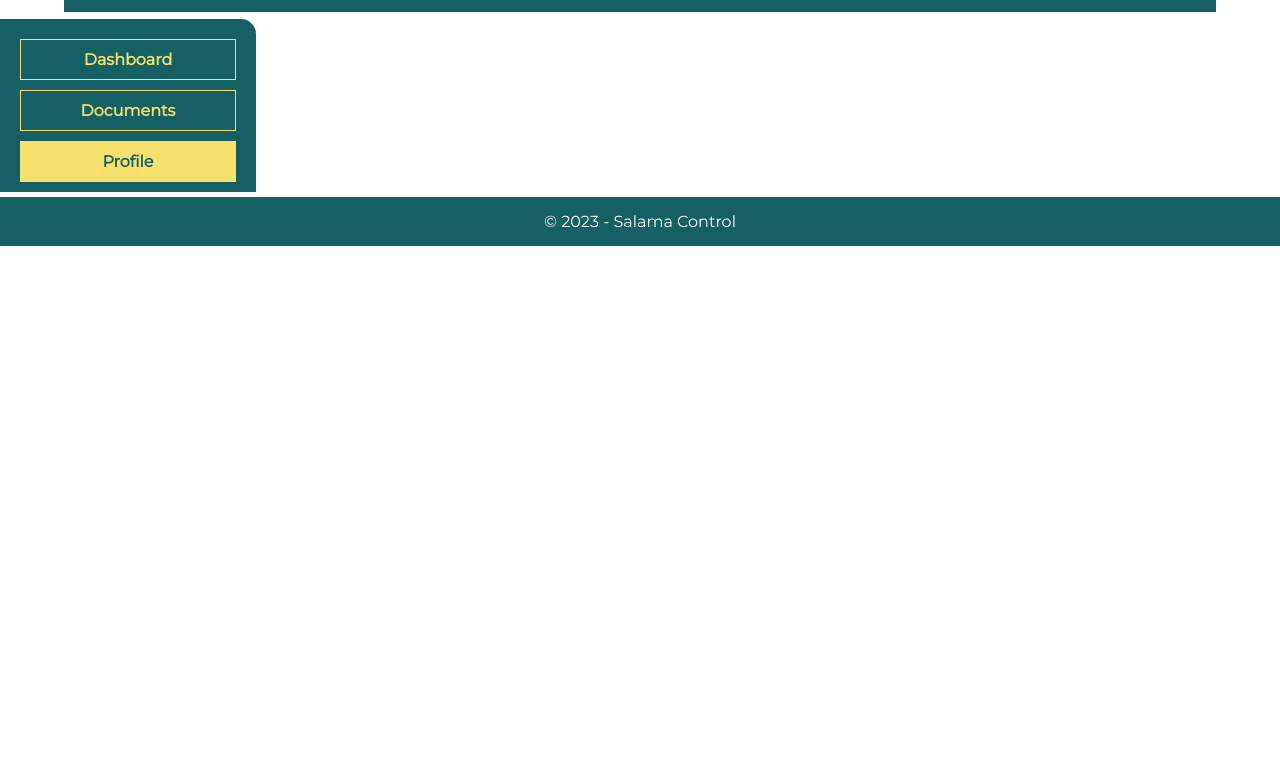
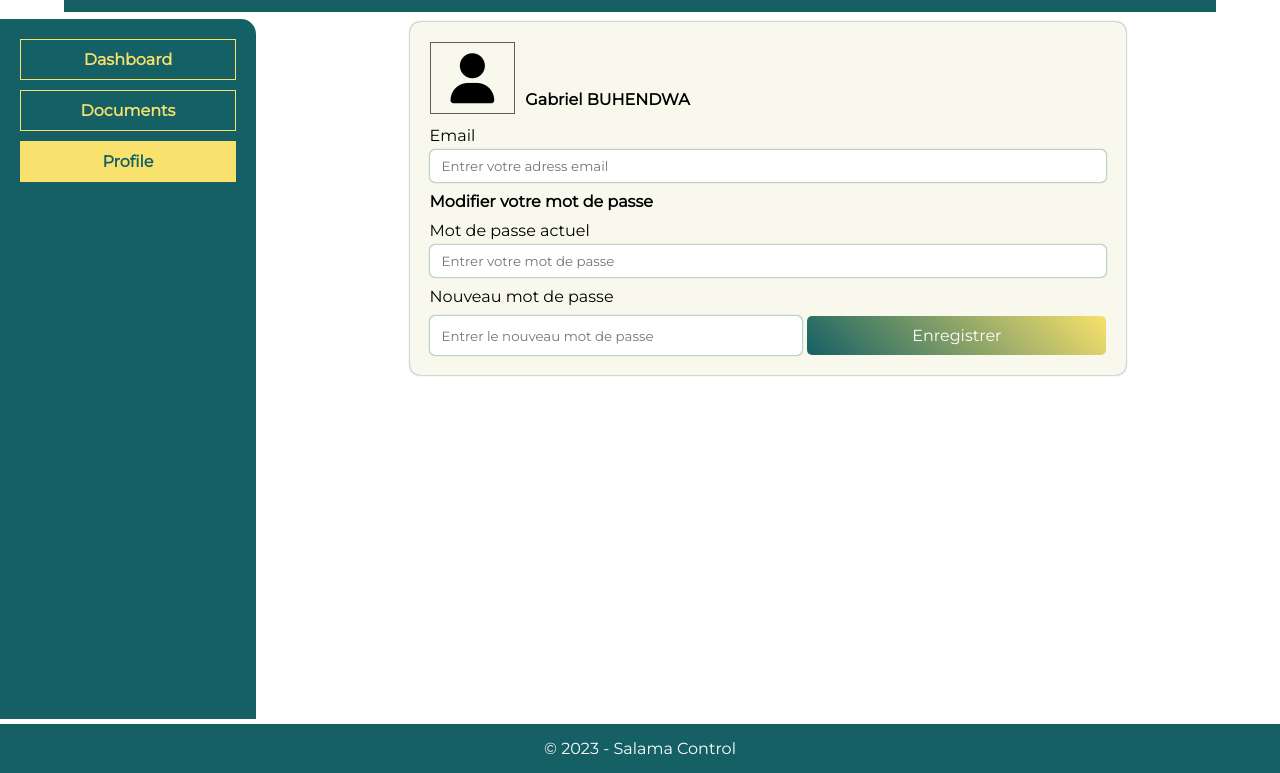
Before and after one commit to AnicetChiza/finalsalamacontrol, a plain HTML site: page views/roulage/roulageprofile.html in a window 1280 px wide. Shown: the part 81-854 px from the top of the page. Before the commit the page ends 800 px from the top, so only its background shows below. Drawn offline with Linux system fonts and the light colour scheme; a web font is replaced by a local one.

Commit message:
add to my repository

```diff
--- a/sass/layouts/chauffeur/_index.scss
+++ b/sass/layouts/chauffeur/_index.scss
@@ -1 +1,2 @@
 @forward 'document';
+@forward 'profile';
--- /dev/null
+++ b/sass/layouts/chauffeur/_profile.scss
@@ -0,0 +1,75 @@
+@use '../../utils/' as u;
+@use '../../utils/mixins' as *;
+
+section{
+    .profile-content{
+        height: 100vh;
+        h3{
+            @include titre-de-page;
+        }
+
+        .profile-identite{
+            width: 70%;
+            border-radius: 10px;
+            background-color: var(--gray);
+            margin: auto;
+            margin-top: 50px;
+            padding: 20px 20px;
+            box-shadow: 0px 0px 2px 0px var(--black);
+            .profil{
+                @include display-flex;
+                gap: 10px;
+                align-items: end;
+                -webkit-column-gap: 10px;
+                h4{
+                    margin-bottom: 5px;
+                }
+                i{
+                    padding: 10px 20px;
+                    font-size: 50px;
+                    border: 1px solid var(--black);
+                }
+            }
+
+            form{
+                .email{
+                    @include display-column;
+                    gap: 5px;
+                    margin-top: 12px;
+                    -webkit-column-gap: 5px;
+                    input{
+                        @include input-properties;
+                    }
+                }
+                .modifier_password{
+                    margin-top: 10px;
+                    div{
+                        @include display-column;
+                        gap: 5px;
+                        margin-top: 10px;
+                        -webkit-column-gap: 5px;
+                        input{
+                            @include input-properties;
+                        }
+                    }
+
+                }
+                .nouveau_password{
+                    @extend .modifier_password;
+                    .nouveau_password_content{
+                        display: grid;
+                        grid-template-columns: auto auto;
+                        a{
+                            padding: 10px 15px;
+                            border-radius: 5px;
+                            color: var(--white);
+                            text-decoration: none;
+                            text-align: center;
+                            background: linear-gradient(45deg, var(--deepgreen), var(--yellow));
+                        }
+                    }
+                }
+            }
+        }
+    }
+}
--- a/views/roulage/roulageprofile.html
+++ b/views/roulage/roulageprofile.html
@@ -56,6 +56,41 @@
                 <a href="#">Profile</a>
             </div>
         </nav>
+
+        <div class="profile-content">
+            <h3>Mon profil</h3>
+
+            <div class="profile-content-item">
+                <div class="profile-identite">
+                    <div class="profil">
+                        <i class="fa-solid fa-user"></i>
+                        <div>
+                            <h4>Gabriel BUHENDWA</h4>
+                        </div>
+                    </div>
+                    <form action="">
+                        <div class="email">
+                            <label for="email">Email</label>
+                            <input type="email" name="email" placeholder="Entrer votre adress email">
+                        </div>
+                        <div class="modifier_password">
+                            <h4>Modifier votre mot de passe</h4>
+                            <div>
+                                <label for="mot_de_passe">Mot de passe actuel</label>
+                                <input type="password" name="password" placeholder="Entrer votre mot de passe">
+                            </div>
+                        </div>
+                        <div class="nouveau_password">
+                            <label for="mot_de_passe">Nouveau mot de passe</label>
+                            <div class="nouveau_password_content">
+                                <input type="password" name="password" placeholder="Entrer le nouveau mot de passe">
+                                <a href="#">Enregistrer</a>
+                            </div>
+                        </div>
+                    </form>
+                </div>
+            </div>
+        </div>
     </section>
 
     <!--Ce contenu est pour le footer de notre page de connexion-->
```
Also changed, not shown: views/chauffeur/chauffeurprofile.html (+35 -0 lines), css/salamacontrol.css, 1 other file.
